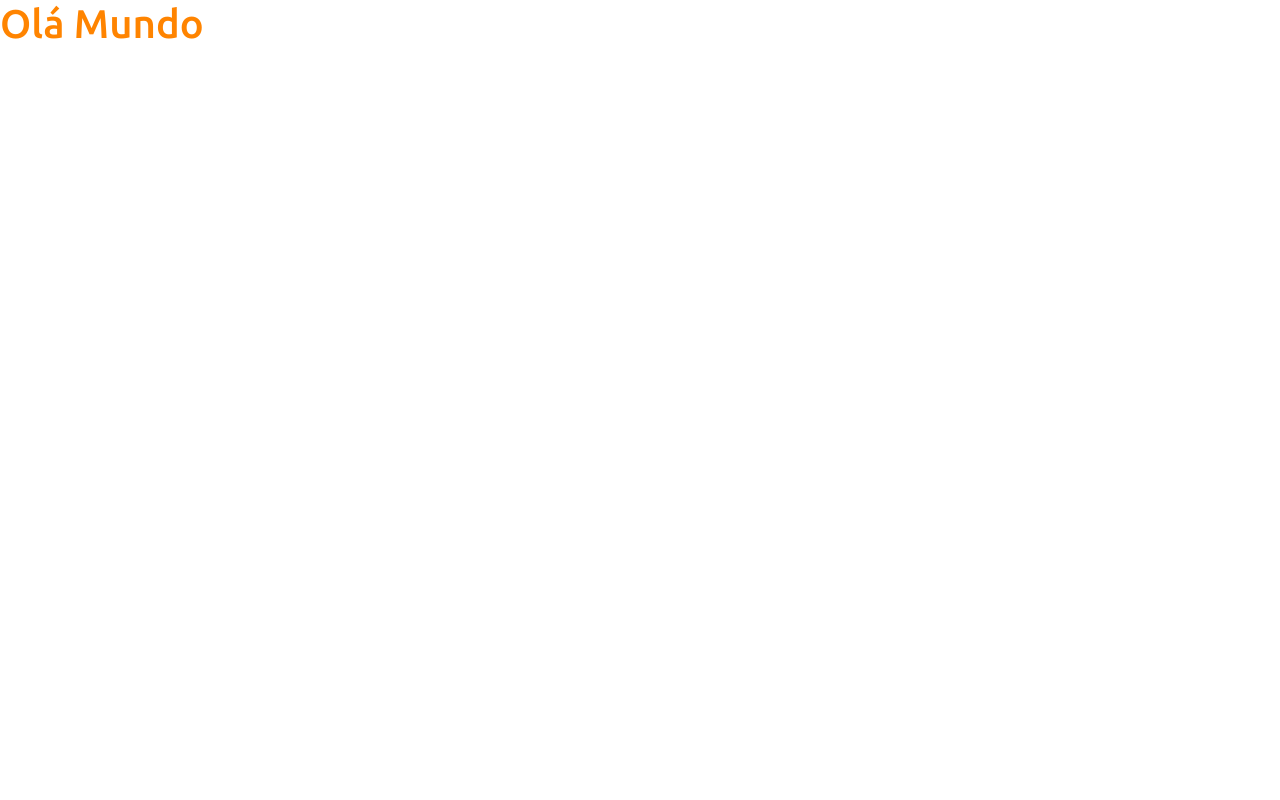
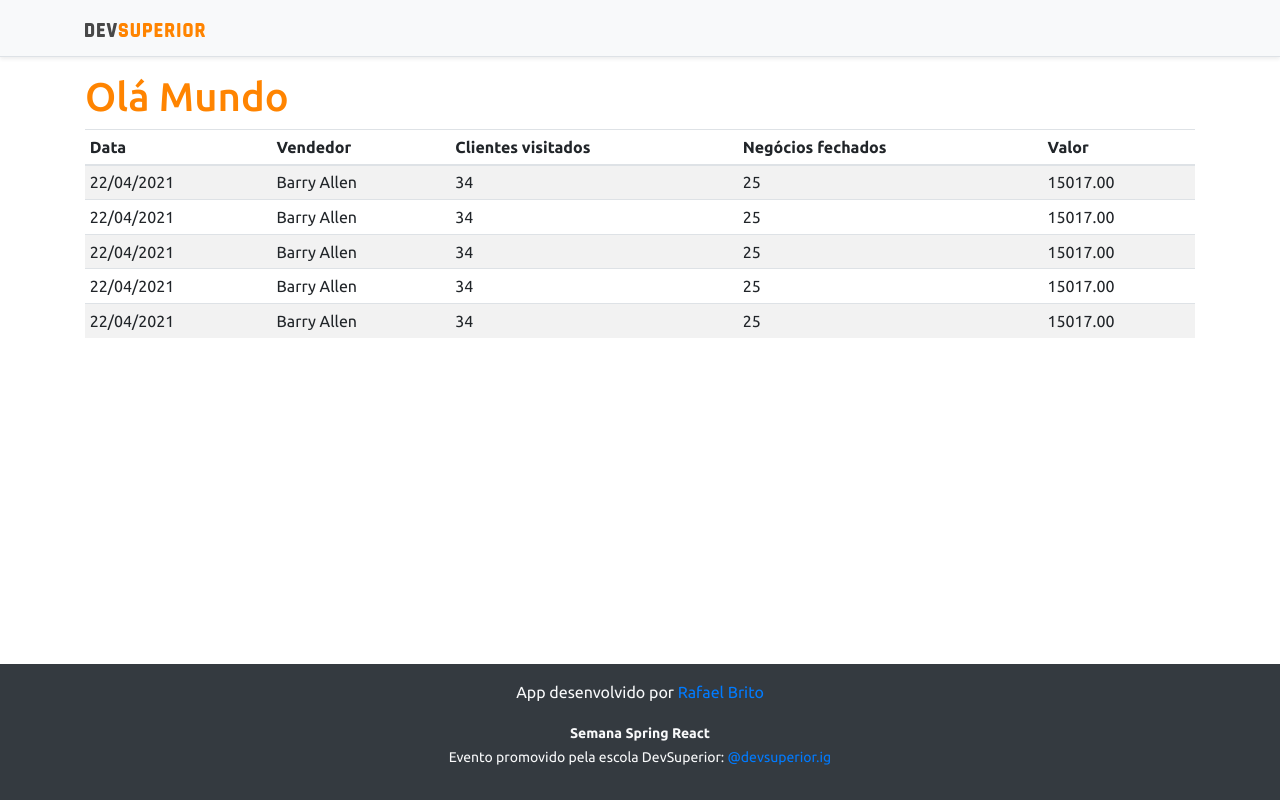
Before and after one commit to rafaelbrito45/projeto_SpringReact, a React (Create React App) app in the folder frontend/: page / in a window 1280 px wide. Built offline with nearby package versions, Linux system fonts and the light colour scheme.

Commit message:
basic static components

```diff
--- a/frontend/src/App.tsx
+++ b/frontend/src/App.tsx
@@ -1,11 +1,16 @@
-
-
-
+import DataTable from "components/dataTable"
+import Footer from "components/footer"
+import NavBar from "components/navBar"
 function App() {
   return (
-    <div>
+    <>
+    <NavBar/>
+    <div className="container">
       <h1 className="text-primary">Olá Mundo</h1>
+      <DataTable/>
     </div>
+    <Footer/>
+    </>
   );
 }
 
--- /dev/null
+++ b/frontend/src/components/dataTable/index.tsx
@@ -0,0 +1,60 @@
+const DataTable = () => {
+    return (
+        <div className="table-responsive">
+            <table className="table table-striped table-sm">
+                <thead>
+                    <tr>
+                        <th>Data</th>
+                        <th>Vendedor</th>
+                        <th>Clientes visitados</th>
+                        <th>Negócios fechados</th>
+                        <th>Valor</th>
+                    </tr>
+                </thead>
+                <tbody>
+                    <tr>
+                        <td>22/04/2021</td>
+                        <td>Barry Allen</td>
+                        <td>34</td>
+                        <td>25</td>
+                        <td>15017.00</td>
+                    </tr>
+
+                    <tr>
+                        <td>22/04/2021</td>
+                        <td>Barry Allen</td>
+                        <td>34</td>
+                        <td>25</td>
+                        <td>15017.00</td>
+                    </tr>
+
+                    <tr>
+                        <td>22/04/2021</td>
+                        <td>Barry Allen</td>
+                        <td>34</td>
+                        <td>25</td>
+                        <td>15017.00</td>
+                    </tr>
+
+                    <tr>
+                        <td>22/04/2021</td>
+                        <td>Barry Allen</td>
+                        <td>34</td>
+                        <td>25</td>
+                        <td>15017.00</td>
+                    </tr>
+
+                    <tr>
+                        <td>22/04/2021</td>
+                        <td>Barry Allen</td>
+                        <td>34</td>
+                        <td>25</td>
+                        <td>15017.00</td>
+                    </tr>
+                </tbody>
+            </table>
+        </div>
+    );
+}
+
+export default DataTable;
--- /dev/null
+++ b/frontend/src/components/footer/index.tsx
@@ -0,0 +1,13 @@
+const Footer = () => {
+    return (
+        <footer className="footer mt-auto py-3 bg-dark">
+            <div className="container">
+                <p className="text-light">App desenvolvido por <a href="https://github.com/rafaelbrito45" target="_blank" rel="noreferrer">Rafael Brito</a></p>
+                <p className="text-light"><small><strong>Semana Spring React</strong><br />
+      Evento promovido pela escola DevSuperior: <a href="https://instagram.com/devsuperior.ig" target="_blank" rel="noreferrer">@devsuperior.ig</a></small></p>
+            </div>
+        </footer>
+    );
+}
+
+export default Footer;
--- /dev/null
+++ b/frontend/src/components/navBar/index.tsx
@@ -0,0 +1,15 @@
+import ImgDsDark from 'assets/img/ds-dark.svg';
+
+const NavBar= () =>{
+    return (
+        <div className="d-flex flex-column flex-md-row align-items-center p-3 px-md-4 mb-3 bg-light border-bottom shadow-sm">
+        <div className="container">
+          <nav className="my-2 my-md-0 mr-md-3">
+            <img src={ImgDsDark} alt="DevSuperior" width="120" />
+          </nav>
+        </div>
+      </div>
+    );
+}
+
+export default NavBar;
```
Also changed, not shown: frontend/src/assets/img/ds-dark.svg (added).
